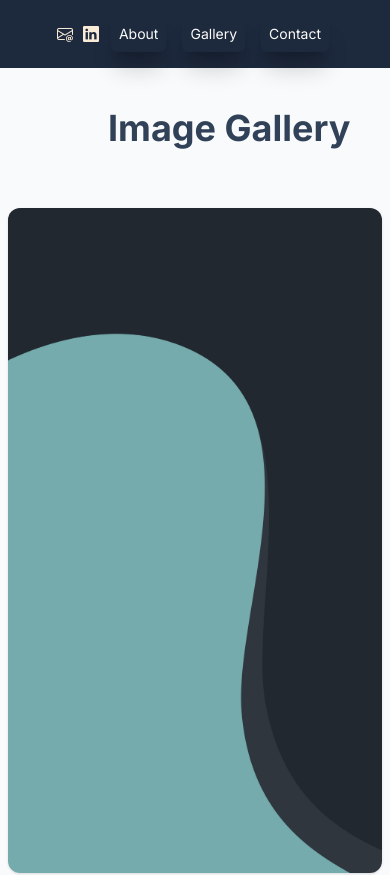
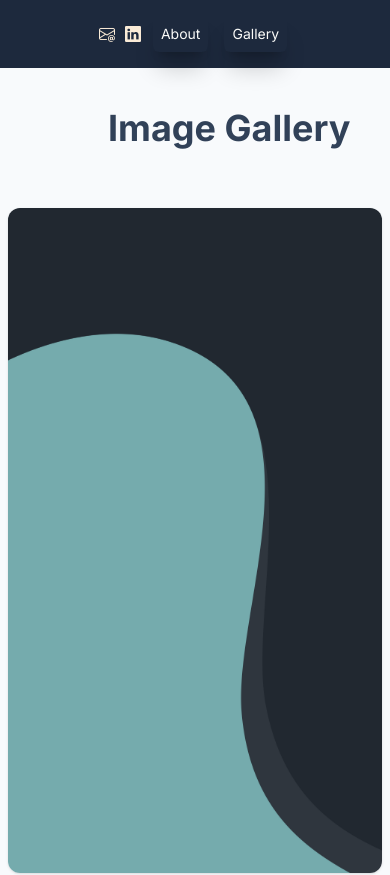
Before and after one commit to jamietomlinson312-blip/tailwind-website, a website: page public/gallery.html in a window 390 px wide. Shown: the top 875 px of the page. Drawn offline with nearby package versions, Linux system fonts and the light colour scheme.

Commit message:
Removed Contact buttons from header and footer

```diff
--- a/public/gallery.html
+++ b/public/gallery.html
@@ -9,7 +9,7 @@
 </head>
 <body>
      <!-- Nav bar-->
-      <header class="fixed max-w-screen top-0 left-0 right-0 z-50 bg-slate-800 p-1" >
+    <header class="fixed max-w-screen top-0 left-0 right-0 z-50 bg-slate-800 p-1" >
         <nav class="p-1 flex justify-center sm:text-base sm:max-w-screen sm:justify-start">
             <div class="p-1 flex auto items-center justify-between">
                 <a href="#email"><i class="bi-envelope-at" style="font-size:medium; color:antiquewhite; margin-right:10px;"></i></a>
@@ -20,8 +20,6 @@
                 sm:inline text-sm hover:bg-slate-700" href="index.html">About</a>
                 <a class="text-olive-50 m-2 p-2 rounded-md shadow-xl/20
                 sm:inline text-sm hover:bg-slate-700" href="gallery.html">Gallery</a>
-                <a class="text-olive-50 m-2 p-2 rounded-md shadow-xl/20
-                sm:inline text-sm hover:bg-slate-700" href="#contact">Contact</a>
             </div>
         </nav>
     </header>
@@ -60,7 +58,6 @@
         <nav class="p-1 flex justify-center">
             <a class="text-olive-50 text-xs m-1 p-0.5 hover:text-slate-700" href="index.html">About</a>
             <a class="text-olive-50 text-xs m-1 p-0.5 hover:text-slate-700" href="gallery.html">Gallery</a>
-            <a class="text-olive-50 text-xs m-1 p-0.5 hover:text-slate-700" href="#contact">Contact</a>
         </nav>
         <div class="flex flex-col p-2">
             <p class="text-olive-50 text-xs">&copy; JT ltd.</p>
```
Also changed, not shown: public/index.html (+0 -3 lines).
